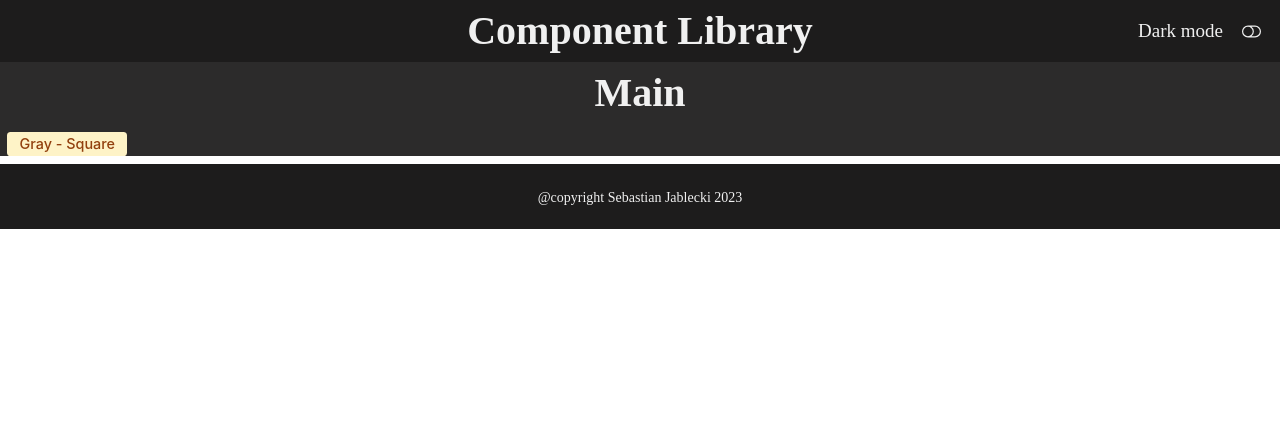
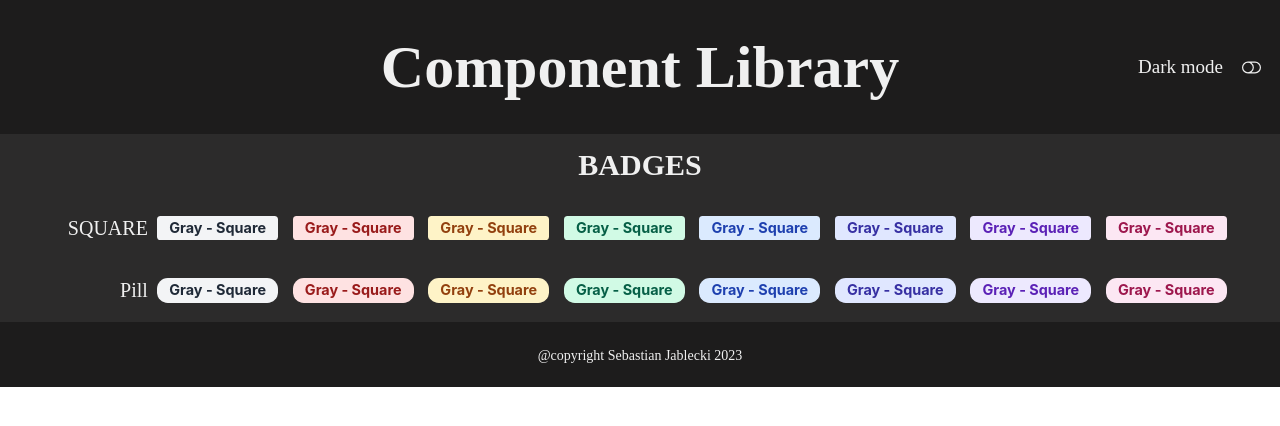
Before and after one commit to Dzabol/Component-Library, a React (Vite) app: page / in a window 1280 px wide. Shown: the top 426 px of the page. Built offline with nearby package versions, Linux system fonts and the light colour scheme.

Commit message:
Added Content component

```diff
--- a/src/CSS/App.css
+++ b/src/CSS/App.css
@@ -52,3 +52,5 @@
 .main-theme-light {
   background-color: var(lighter-themeColor);
 }
+
+/* Aditional Components */
--- a/src/CSS/Components/Badge.css
+++ b/src/CSS/Components/Badge.css
@@ -1,13 +1,14 @@
 .badge {
+  font-family: Inter;
+  font-size: 0.9rem;
+  padding: 0.15em 0.85em;
+  font-weight: bold;
+  line-height: 1.4em;
+
   display: flex;
   flex-wrap: wrap;
   width: fit-content;
   height: fit-content;
-  font-family: Inter;
-  font-size: 0.9rem;
-  padding: 0.15em 0.85em;
-  font-weight: 500;
-  line-height: 1.4em;
   text-align: center;
   margin: 0.5em;
   cursor: pointer;
--- /dev/null
+++ b/src/CSS/Components/ComponentBox.css
@@ -0,0 +1,32 @@
+.componentBox {
+  display: flex;
+  flex-direction: column;
+  flex-wrap: wrap;
+  width: 100%;
+  height: fit-content;
+}
+
+.componentBoxMainContent-container {
+  display: flex;
+  flex-direction: row;
+  flex-wrap: wrap;
+
+  justify-content: center;
+  align-items: center;
+  padding: 0;
+  height: fit-content;
+}
+
+.boxMainContentName-container {
+  margin: 0 0.1em;
+  text-align: right;
+  width: 5em;
+}
+
+.boxMainContentItems-container {
+  display: flex;
+  flex-direction: row;
+  flex-wrap: wrap;
+  justify-content: center;
+  align-items: center;
+}
--- a/src/CSS/Header.css
+++ b/src/CSS/Header.css
@@ -5,6 +5,7 @@ header {
   align-items: center;
   flex-wrap: wrap;
   flex-grow: 1;
+  height: fit-content;
 }
 
 .theme-button-container {
@@ -24,8 +25,10 @@ header {
   margin: 0 1em 0 1em;
 }
 
-head > h1 {
+header > h1 {
   max-width: 100%;
+  font-size: 3em;
+  margin: 0.6em;
 }
 
 @media (max-width: 768px) {
--- a/src/Components/Badges/Badge.jsx
+++ b/src/Components/Badges/Badge.jsx
@@ -7,9 +7,19 @@ import "../../CSS/Components/Badge.css";
 export default function Badges({
   children,
   onClick = () => {},
-  type = "square",
+  type = "Square",
   color = "Gray",
 }) {
+  function checkPossibielietes(toCheck, avaiablePossibielietes) {
+    let inputLowerCase = toCheck.toLocaleLowerCase();
+    let correctdName =
+      inputLowerCase[0].toLocaleUpperCase() + inputLowerCase.slice(1);
+    let isCorrect = avaiablePossibielietes.includes(correctdName);
+
+    return isCorrect ? correctdName : avaiablePossibielietes[0];
+  }
+
+  // Combinations
   const avaiableColors = [
     "Gray",
     "Red",
@@ -21,14 +31,11 @@ export default function Badges({
     "Pink",
   ];
 
-  const styleColor = ((color, avaiableColors) => {
-    let inputLowerCase = color.toLocaleLowerCase();
-    let correctdName =
-      inputLowerCase[0].toLocaleUpperCase() + inputLowerCase.slice(1);
-    let isCorrect = avaiableColors.includes(correctdName);
+  const avaiableShapes = ["Square", "Pill"];
 
-    return isCorrect ? correctdName : avaiableColors[0];
-  })(color, avaiableColors);
+  // Set values
+  const styleColor = checkPossibielietes(color, avaiableColors);
+  const badgeShape = checkPossibielietes(type, avaiableShapes);
 
   const style = {
     color: `var(--text-${styleColor})`,
@@ -36,7 +43,7 @@ export default function Badges({
   };
 
   return (
-    <div className={`badge ${type}`} style={style} onClick={onClick}>
+    <div className={`badge ${badgeShape}`} style={style} onClick={onClick}>
       {children}
     </div>
   );
--- /dev/null
+++ b/src/Components/ComponentBox/BoxMainContentItems.jsx
@@ -0,0 +1,5 @@
+import React from "react";
+
+export default function BoxMainContentItems({ children }) {
+  return <div className="boxMainContentItems-container">{children}</div>;
+}
--- /dev/null
+++ b/src/Components/ComponentBox/BoxMainContentName.jsx
@@ -0,0 +1,5 @@
+import React from "react";
+
+export default function MainContentName({ children }) {
+  return <div className="boxMainContentName-container">{children}</div>;
+}
--- /dev/null
+++ b/src/Components/ComponentBox/ComponentBox.jsx
@@ -0,0 +1,8 @@
+import React from "react";
+
+// Styles
+import "../../CSS/Components/ComponentBox.css";
+
+export default function ComponentBox({ children }) {
+  return <div className="componentBox">{children}</div>;
+}
--- /dev/null
+++ b/src/Components/ComponentBox/ComponentBoxMainContent.jsx
@@ -0,0 +1,5 @@
+import React from "react";
+
+export default function BoxMainContent({ children }) {
+  return <div className="componentBoxMainContent-container">{children}</div>;
+}
--- /dev/null
+++ b/src/Components/ComponentBox/ComponentBoxName.jsx
@@ -0,0 +1,9 @@
+import React from "react";
+
+export default function ComponentBoxName({ children }) {
+  return (
+    <div className="componentBox-name">
+      <h2>{children}</h2>
+    </div>
+  );
+}
--- /dev/null
+++ b/src/Components/ComponentBox/index.jsx
@@ -0,0 +1,14 @@
+import ComponentBox from "./ComponentBox";
+import ComponentBoxName from "./ComponentBoxName";
+
+import BoxMainContent from "./ComponentBoxMainContent";
+import BoxMainContentName from "./BoxMainContentName";
+import BoxMainContentItems from "./BoxMainContentItems";
+
+ComponentBox.Name = ComponentBoxName;
+ComponentBox.BoxMainContent = BoxMainContent;
+
+BoxMainContent.Name = BoxMainContentName;
+BoxMainContent.Items = BoxMainContentItems;
+
+export { ComponentBox, BoxMainContent };
--- a/src/Components/Page/MainContent.jsx
+++ b/src/Components/Page/MainContent.jsx
@@ -1,6 +1,7 @@
 import React from "react";
 
 //Components
+import { ComponentBox, BoxMainContent } from "../ComponentBox/index";
 import Badge from "../Badges/Badge";
 
 //Style
@@ -10,13 +11,49 @@ import { ThemeContext } from "../../App";
 
 export default function MainContent({ ...rest }) {
   const { theme } = React.useContext(ThemeContext);
+
+  const avaiableColors = [
+    "Gray",
+    "Red",
+    "Yellow",
+    "Green",
+    "Blue",
+    "Indigo",
+    "Purple",
+    "Pink",
+  ];
+
   return (
     <div className={`main-theme-${theme}`}>
       <div className="main-content">
-        <h1>Main</h1>
-        <Badge type="Square" color="yellow">
-          Gray - Square
-        </Badge>
+        <ComponentBox>
+          <ComponentBox.Name>BADGES</ComponentBox.Name>
+          <ComponentBox.BoxMainContent>
+            <BoxMainContent.Name>SQUARE</BoxMainContent.Name>
+            <BoxMainContent.Items>
+              {avaiableColors.map((color) => {
+                return (
+                  <Badge key={color} type="Square" color={color}>
+                    Gray - Square
+                  </Badge>
+                );
+              })}
+            </BoxMainContent.Items>
+          </ComponentBox.BoxMainContent>
+
+          <ComponentBox.BoxMainContent>
+            <BoxMainContent.Name>Pill</BoxMainContent.Name>
+            <BoxMainContent.Items>
+              {avaiableColors.map((color) => {
+                return (
+                  <Badge key={color} type="Pill" color={color}>
+                    Gray - Square
+                  </Badge>
+                );
+              })}
+            </BoxMainContent.Items>
+          </ComponentBox.BoxMainContent>
+        </ComponentBox>
       </div>
     </div>
   );
```
